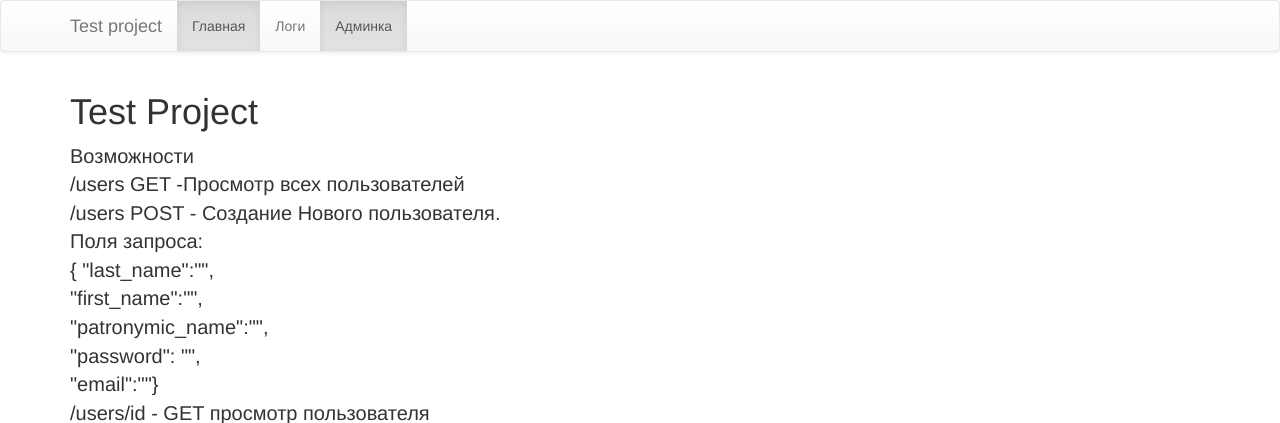
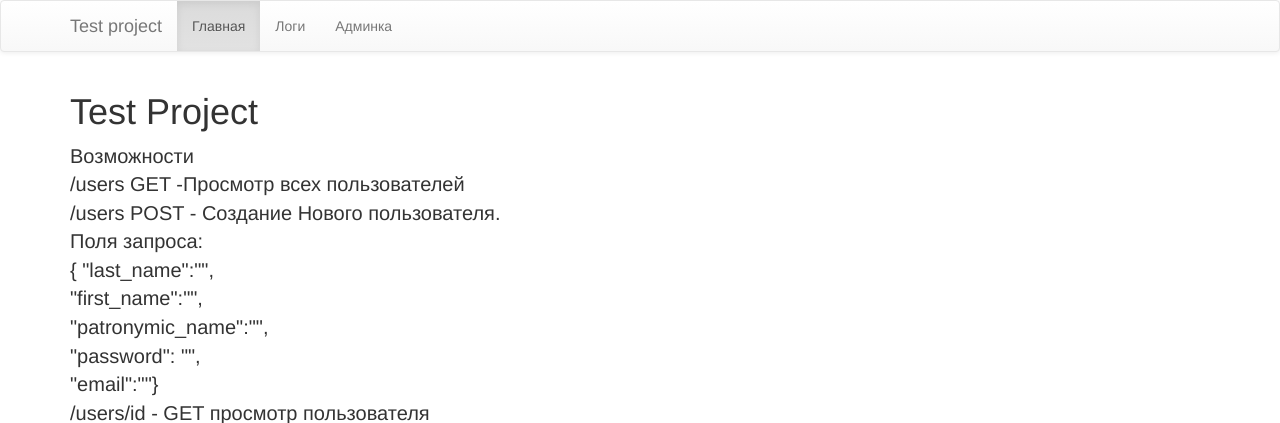
Before and after one commit to tr-nikolai/smartexLab-api, a Flask app: page / in a window 1280 px wide. Shown: the top 423 px of the page. Run offline with Flask 2, Linux system fonts and the light colour scheme; some libraries are stand-ins or nearby versions.

Commit message:
small fix index

```diff
--- a/app/api.py
+++ b/app/api.py
@@ -212,5 +212,5 @@ if __name__ == '__main__':
     formatter = logging.Formatter('%(asctime)s : %(message)s')
     handler.setFormatter(formatter)
     app.logger.addHandler(handler)
-    #app.run(host='0.0.0.0', debug=True, port=12330, use_reloader=True)
-    app.run()
+    app.run(host='0.0.0.0', debug=True, port=12329, use_reloader=True)
+    #app.run()
--- a/app/templates/index.html
+++ b/app/templates/index.html
@@ -28,7 +28,7 @@
           <ul class="nav navbar-nav">
             <li class="active"><a href="/">Главная</a></li>
             <li><a href="/log">Логи</a></li>
-            <li class="active"><a href="/admin">Админка</a></li>
+            <li><a href="/admin">Админка</a></li>
           </ul>
         </div><!-- /.navbar-collapse -->
       </div><!-- /.container-fluid -->
```
